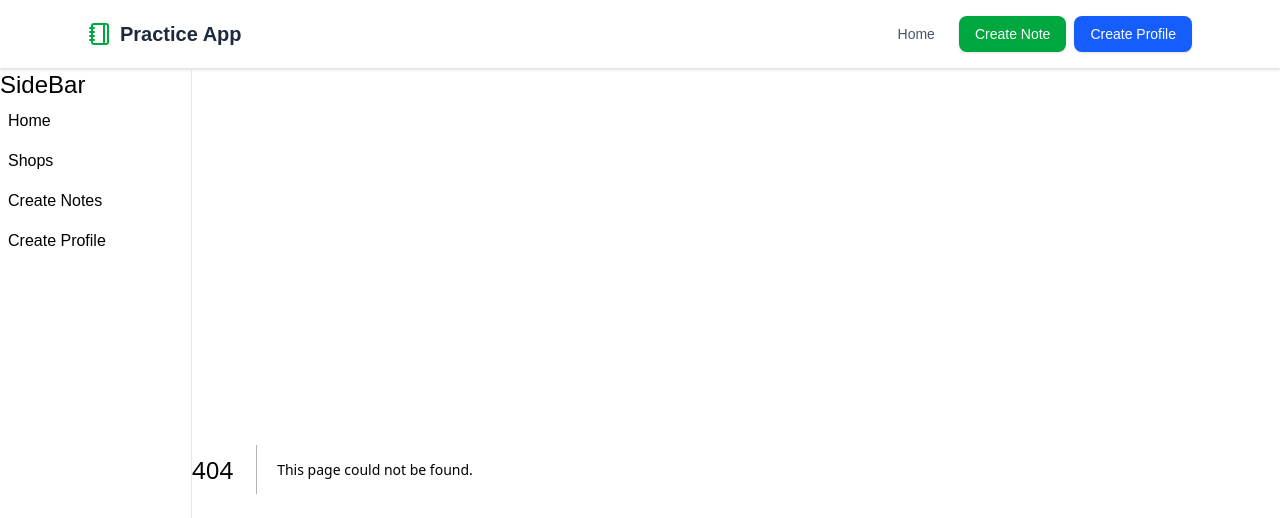
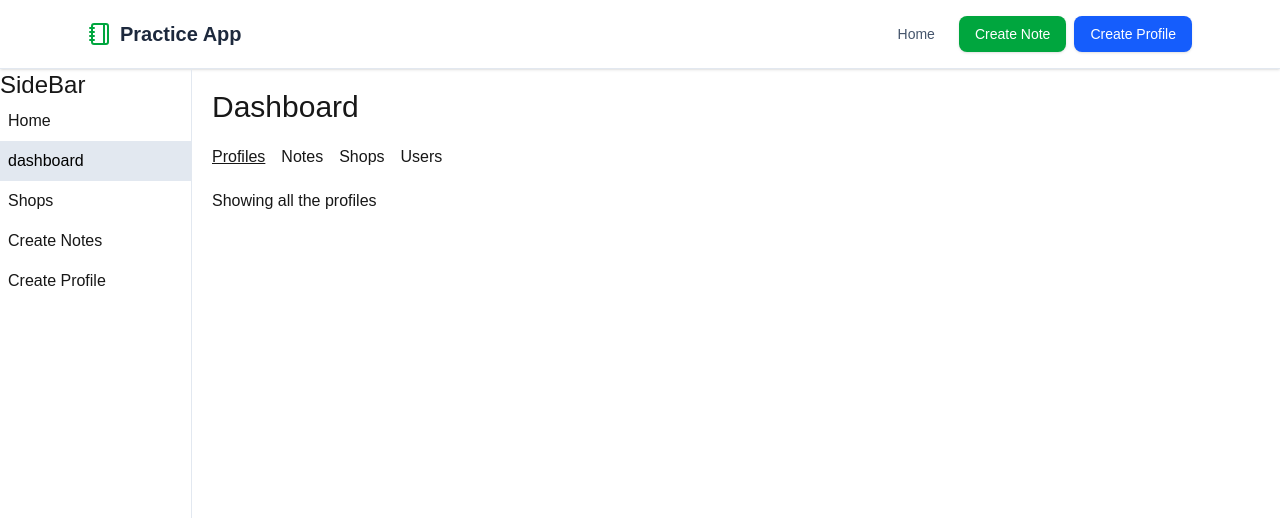
Before and after one commit to tonmoystark/full-stack-notes-app, a Next.js app: page /dashboard in a window 1280 px wide. Before the commit this address had no page. Shown: the top 518 px of the page. Built offline with nearby package versions, Linux system fonts and the light colour scheme.

Commit message:
useSearchParams learned a bit

```diff
--- /dev/null
+++ b/app/dashboard/page.jsx
@@ -0,0 +1,46 @@
+"use client";
+import Link from "next/link";
+import { useSearchParams } from "next/navigation";
+import React from "react";
+
+const Dashboard = () => {
+  const searchParams = useSearchParams();
+  const tab = searchParams.get("tab") || "profiles";
+  return (
+    <div className=" p-5">
+      <h1 className="text-3xl">Dashboard</h1>
+      <div className="flex gap-4 my-5">
+        <Link
+          className={tab === "profiles" ? "underline" : ""}
+          href="/dashboard?tab=profiles"
+        >
+          Profiles
+        </Link>
+        <Link
+          className={tab === "notes" ? "underline" : ""}
+          href="/dashboard?tab=notes"
+        >
+          Notes
+        </Link>
+        <Link
+          className={tab === "shops" ? "underline" : ""}
+          href="/dashboard?tab=shops"
+        >
+          Shops
+        </Link>
+        <Link
+          className={tab === "users" ? "underline" : ""}
+          href="/dashboard?tab=users"
+        >
+          Users
+        </Link>
+      </div>
+      {tab === "profiles" && <p>Showing all the profiles</p>}
+      {tab === "notes" && <p>Showing all the notes</p>}
+      {tab === "shops" && <p>Showing all the shops</p>}
+      {tab === "users" && <p>Showing all the users</p>}
+    </div>
+  );
+};
+
+export default Dashboard;
--- a/components/SideBar.jsx
+++ b/components/SideBar.jsx
@@ -7,6 +7,7 @@ const SideBar = () => {
       name: "Home",
       href: "/",
     },
+    { name: "dashboard", href: "/dashboard" },
     {
       name: "Shops",
       href: "/shops",
```
